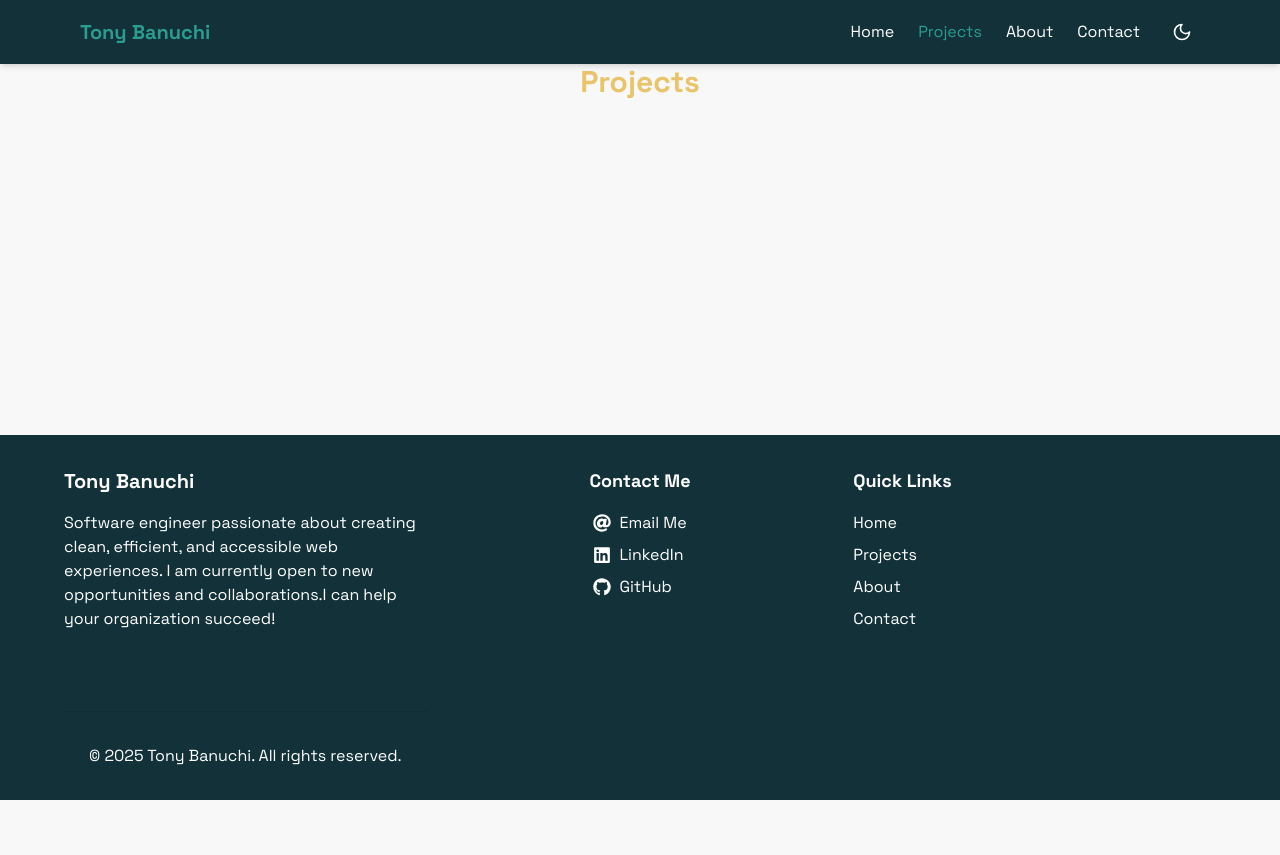
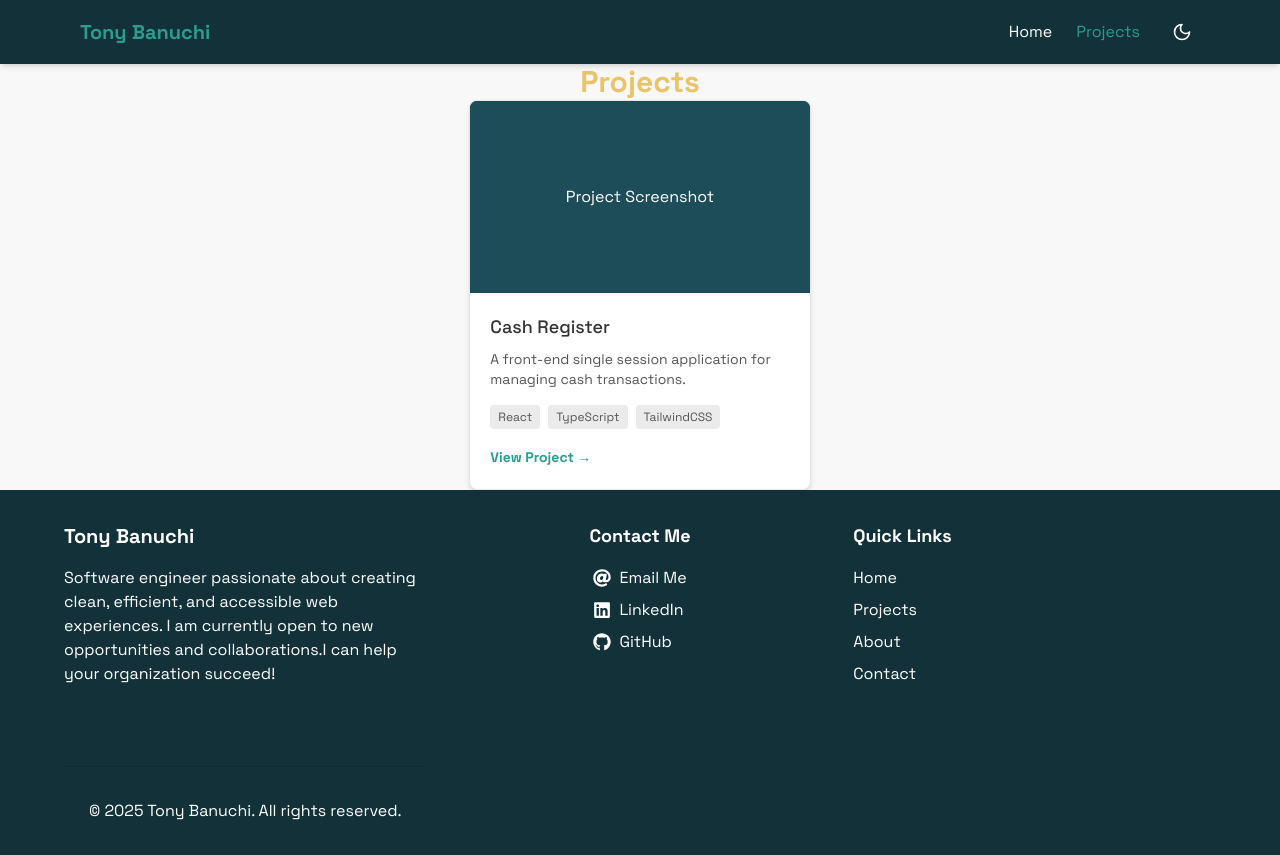
Before and after one commit to TonyBanuchi/portfolio, a Next.js app: page /projects in a window 1280 px wide. Before the commit the page ends 800 px from the top, so only its background shows below. Built offline with nearby package versions, Linux system fonts and the light colour scheme.

Commit message:
2025-04-18: removed dead links from navbar. Added project card loop to projects page.

```diff
--- a/app/page.tsx
+++ b/app/page.tsx
@@ -2,32 +2,13 @@
 import Link from 'next/link';
 
 // component imports
-import { ProjectCard, ProjectCardProps } from '@/components/ProjectCard';
+import { ProjectCard } from '@/components/ProjectCard';
+
 
 // Project Data
-  const projects: ProjectCardProps[]  = [
-    {
-      id: 'CashRegister',
-      title: "Cash Register",
-      description:
-        "A front-end single session application for managing cash transactions.",
-      technologies: ["React", "TypeScript", "TailwindCSS"],
-      imageColor: "#1E4D5A",
-      //imageUrl: '/images/project-1.jpg', // Replace with your actual image path
-    },
-    /*
-    {
-      id: 2,
-      title: "Glass Floor Drop",
-      description:
-        "A game where you have to cross a floor of glass panels without falling.",
-      technologies: ["React", "TypeScript", "TailwindCSS"],
-      imageColor: "#2A9D8F",
-      // imageUrl: '/images/project-2.jpg', // Replace with your actual image path
-    },
-    */
-  ];
+import { projectsList } from '@/types/constants/projectsList.const';
 
+const projects = projectsList;
 // This can remain a server component since theme toggling happens in client components
 export default function HomePage() {
   return (
--- a/app/projects/page.tsx
+++ b/app/projects/page.tsx
@@ -1,8 +1,27 @@
 'use-client';
+
+import { ProjectCard } from "@/components/ProjectCard";
+import { projectsList } from "@/types/constants/projectsList.const";
+
+const projects = projectsList;
 export default function Projects(){
   return (
     <>
       <div className="font-bold text-3xl text-center text-accent-primary">Projects</div>
+      <div className="flex flex-wrap justify-center gap-6 max-w-5xl mx-auto">
+                {projects.map(project => (
+                  <div key={project.id} className="w-full md:w-5/12 lg:w-1/3">
+                    <ProjectCard
+                      id={project.id}
+                      title={project.title}
+                      description={project.description}
+                      technologies={project.technologies}
+                      imageColor={project.imageColor}
+                      imageUrl={project.imageUrl}
+                  />
+                  </div>
+                ))}
+              </div>
     </>
   );
 }
--- a/components/Header.tsx
+++ b/components/Header.tsx
@@ -14,8 +14,6 @@ const Header: React.FC = () => {
   const navLinks = [
     { href: '/', label: 'Home' },
     { href: '/projects', label: 'Projects' },
-    { href: '/about', label: 'About' },
-    { href: '/contact', label: 'Contact' },
   ];
 
   const toggleMobileMenu = () => {
--- /dev/null
+++ b/types/constants/projectsList.const.ts
@@ -0,0 +1,24 @@
+import { ProjectCardProps } from "@/components/ProjectCard";
+
+export const projectsList: ProjectCardProps[]  = [
+  {
+    id: 'CashRegister',
+    title: "Cash Register",
+    description:
+      "A front-end single session application for managing cash transactions.",
+    technologies: ["React", "TypeScript", "TailwindCSS"],
+    imageColor: "#1E4D5A",
+    //imageUrl: '/images/project-1.jpg', // Replace with your actual image path
+  },
+  /*
+  {
+    id: 2,
+    title: "Glass Floor Drop",
+    description:
+      "A game where you have to cross a floor of glass panels without falling.",
+    technologies: ["React", "TypeScript", "TailwindCSS"],
+    imageColor: "#2A9D8F",
+    // imageUrl: '/images/project-2.jpg', // Replace with your actual image path
+  },
+  */
+];
```
